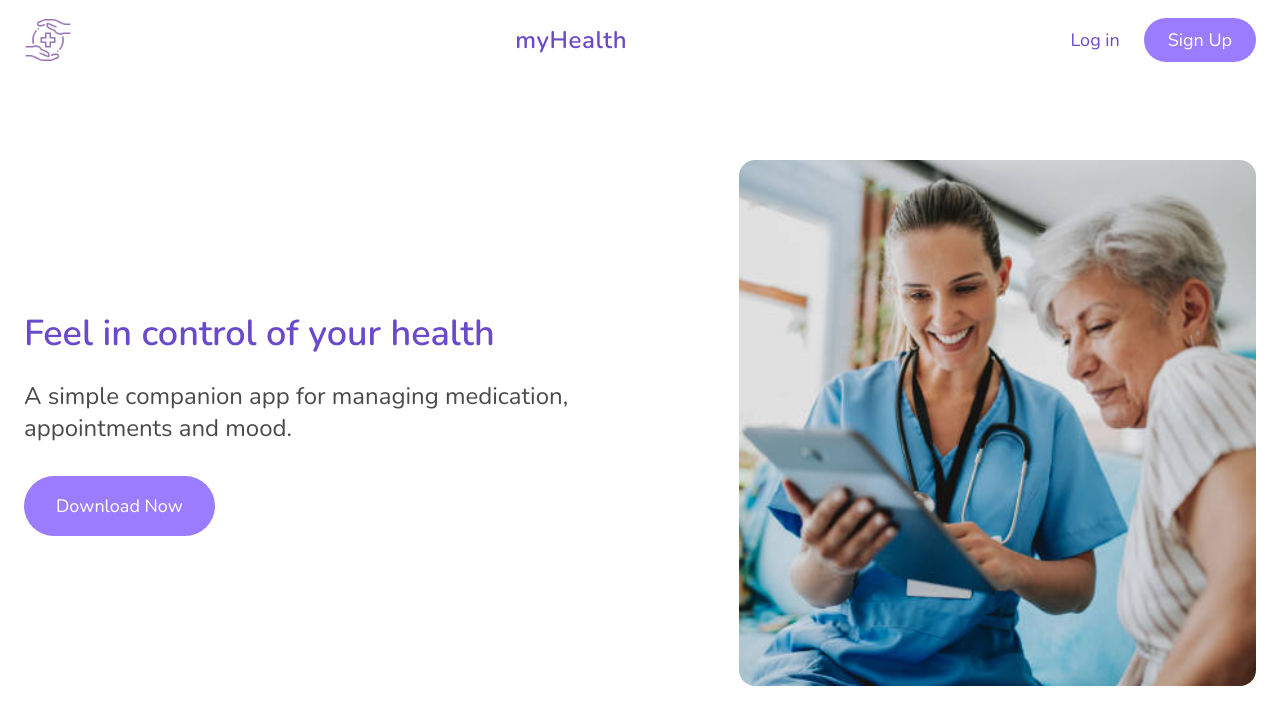
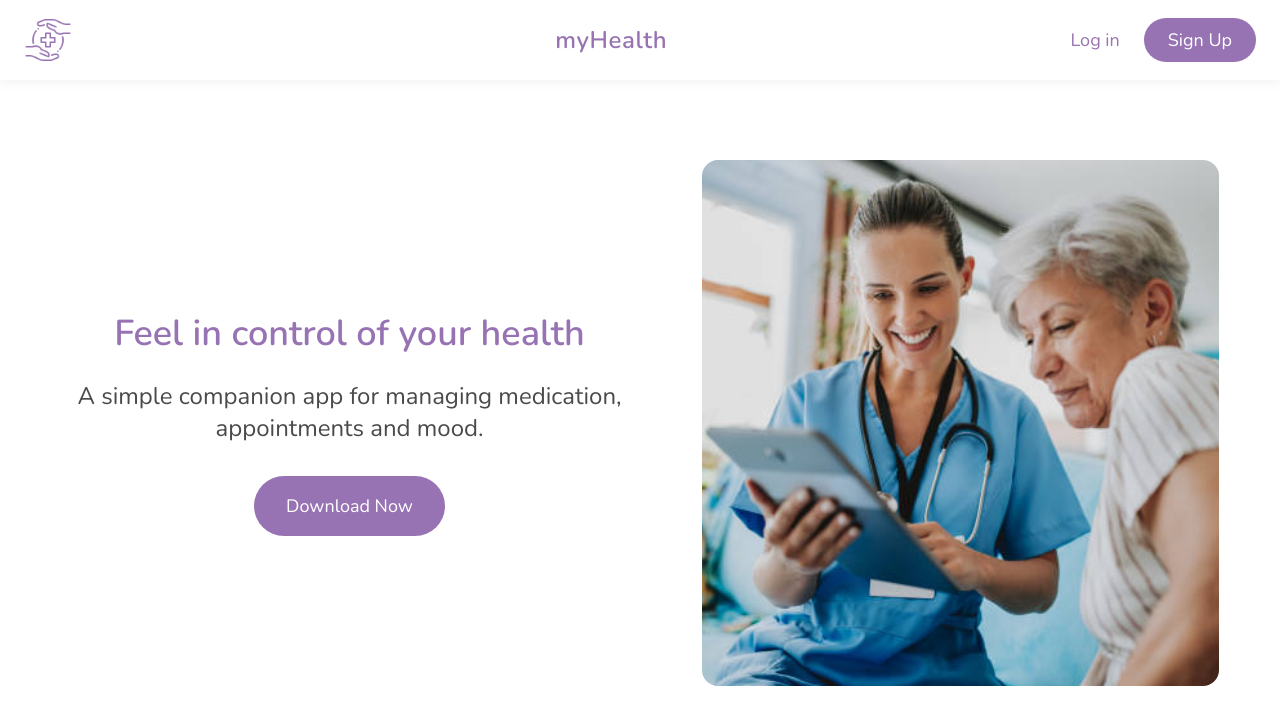
Before and after one commit to N00242400/myHealth-tailwind, a website: page index.html in a window 1280 px wide. Drawn offline with nearby package versions, Linux system fonts and the light colour scheme.

Commit message:
adding shadow and fxing spacing between hero section

```diff
--- a/index.html
+++ b/index.html
@@ -13,7 +13,8 @@
   <body class="font-sans">
 
     <!-- Header -->
-    <header class="w-full px-6 py-4 flex items-center justify-between">
+    <header class="relative w-full px-6 py-4 flex items-center justify-between header-shadow">
+
 
       <!-- Logo -->
       <img
@@ -23,19 +24,19 @@
       />
 
       <!-- myHealth -->
-      <h1 class="text-brand-700 text-2xl font-semibold tracking-wide">
+      <h1 class="text-brand-500 text-2xl font-semibold tracking-wide pl-20">
         myHealth
       </h1>
 
       <!-- Links -->
       <div class="flex items-center gap-6">
-        <a href="#" class="text-brand-700 text-lg font-medium">
+        <a href="#" class="text-brand-500 text-lg font-medium">
           Log in
         </a>
 
         <a
           href="#"
-          class="bg-brand-500 text-white text-lg px-6 py-2 rounded-full"
+          class="bg-brand-500 hover:bg-brand-600 text-white text-lg px-6 py-2 rounded-full"
         >
           Sign Up
         </a>
@@ -45,11 +46,11 @@
 
 
     <!-- Hero section-->
-    <section class="px-6 py-20 md:flex md:items-center md:justify-between">
+    <section class="px-6 py-20 md:flex md:items-center md:justify-center md:spacing-20">
 
       <!-- Text -->
-      <div class="text-center md:text-left max-w-xl">
-        <h2 class="text-4xl font-semibold text-brand-700 leading-tight">
+      <div class="text-center max-w-xl">
+        <h2 class="text-4xl font-semibold text-brand-500 leading-tight">
           Feel in control of your health
         </h2>
 
@@ -57,7 +58,7 @@
           A simple companion app for managing medication, appointments and mood.
         </p>
 
-        <button class="mt-8 bg-brand-500 text-white px-8 py-4 rounded-full text-lg">
+        <button class="mt-8 bg-brand-500 hover:bg-brand-600 text-white px-8 py-4 rounded-full text-lg">
           Download Now
         </button>
       </div>
--- a/input.css
+++ b/input.css
@@ -5,7 +5,8 @@
   --color-brand-50:  #f8f5ff;
   --color-brand-100: #eee4ff;
   --color-brand-300: #c9b8ff;
-  --color-brand-500: #9b7cff;
+  --color-brand-500: #9773B3;
+  --color-brand-600: #DDD4E3;
   --color-brand-700: #6a4acb;
 
   --color-accent-500: #f9a7b3;
@@ -23,6 +24,11 @@
   --spacing-6: 1.5rem;
   --spacing-10: 2.5rem;
   --spacing-20: 5rem;
+  --spacing-hero: 7rem;
+
+
+
+
 
   /* Type scale */
   --text-xl: 1.25rem;
@@ -35,3 +41,7 @@
 @utility card-shadow {
   box-shadow: 0 10px 40px rgba(0, 0, 0, 0.05);
 }
+
+@utility header-shadow {
+    box-shadow: 0 2px 12px rgba(0, 0, 0, 0.06);
+  }
```
Also changed, not shown: output.css.
